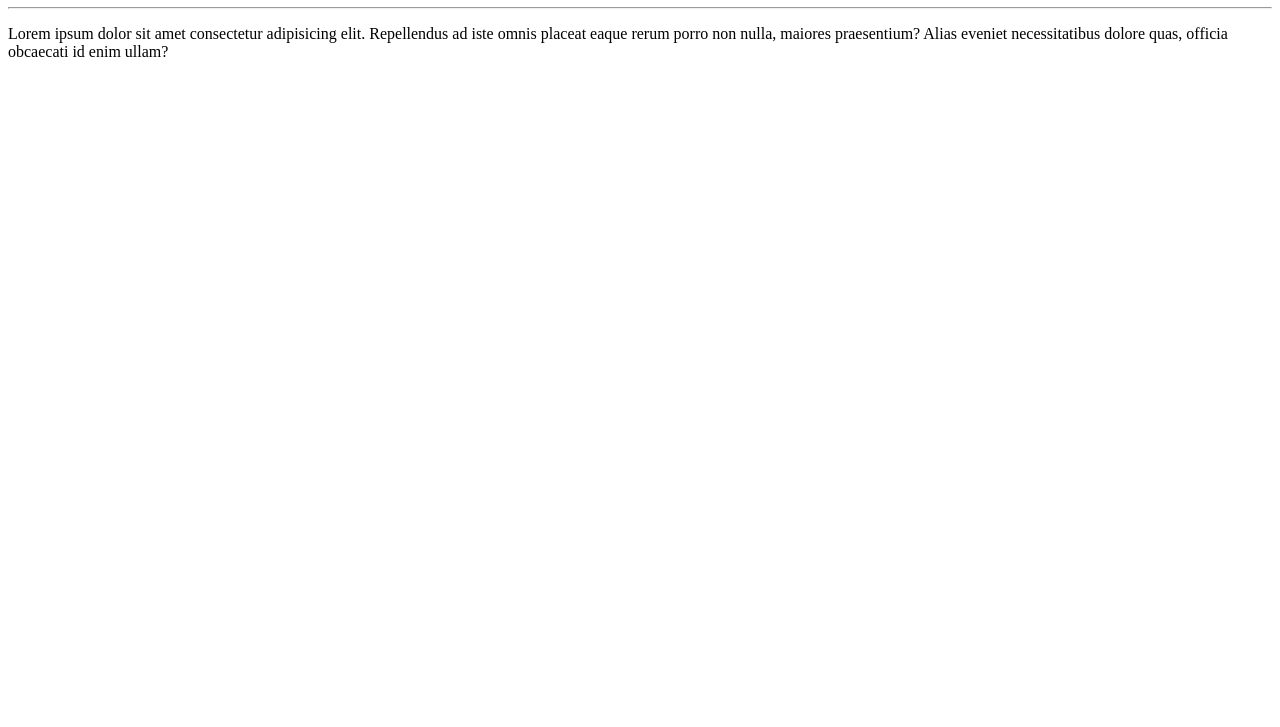
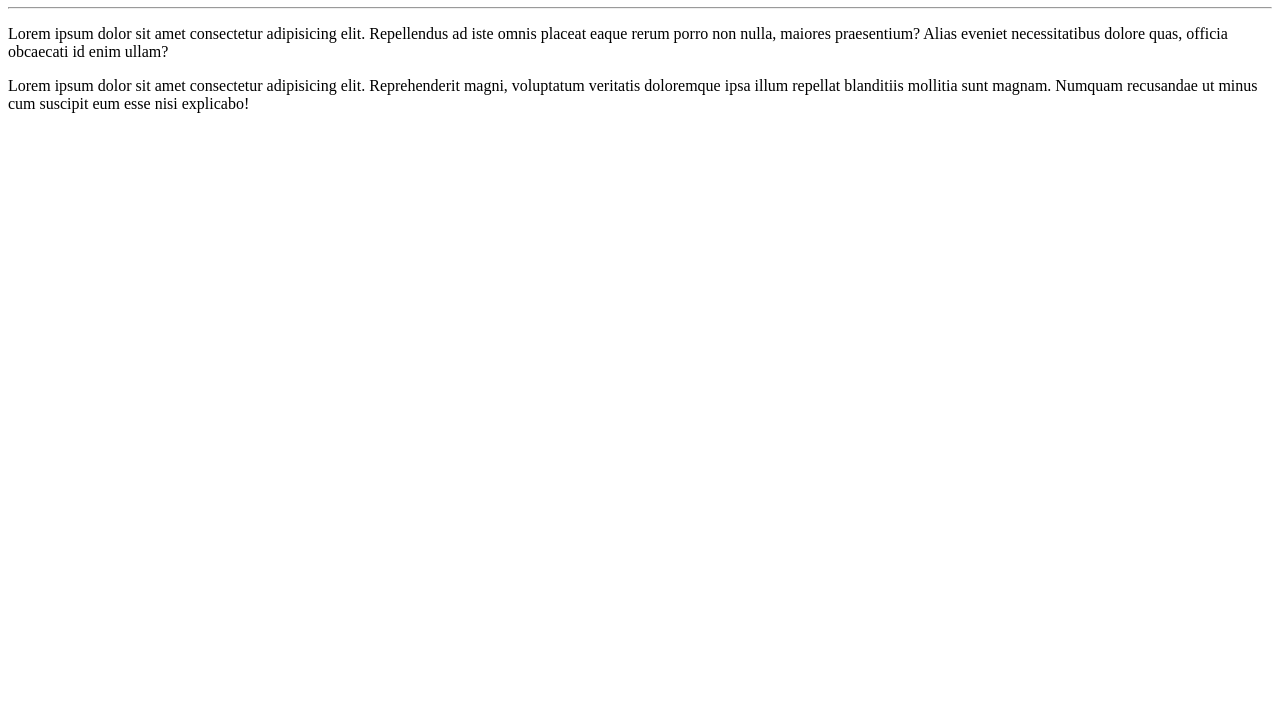
Before and after one commit to DiegoSilvaMartins/Ola-Mundo, a plain HTML site: page site-exemplo/index.html in a window 1280 px wide. Shown: the part 73-800 px from the top of the page. Drawn offline with Linux system fonts and the light colour scheme.

Commit message:
Adcionei um parágrafo

```diff
--- a/site-exemplo/index.html
+++ b/site-exemplo/index.html
@@ -10,5 +10,6 @@
   <h1>Olá, Mundo!</h1>
   <hr>
   <p>Lorem ipsum dolor sit amet consectetur adipisicing elit. Repellendus ad iste omnis placeat eaque rerum porro non nulla, maiores praesentium? Alias eveniet necessitatibus dolore quas, officia obcaecati id enim ullam?</p>
+  Lorem ipsum dolor sit amet consectetur adipisicing elit. Reprehenderit magni, voluptatum veritatis doloremque ipsa illum repellat blanditiis mollitia sunt magnam. Numquam recusandae ut minus cum suscipit eum esse nisi explicabo!
 </body>
 </html>
```
